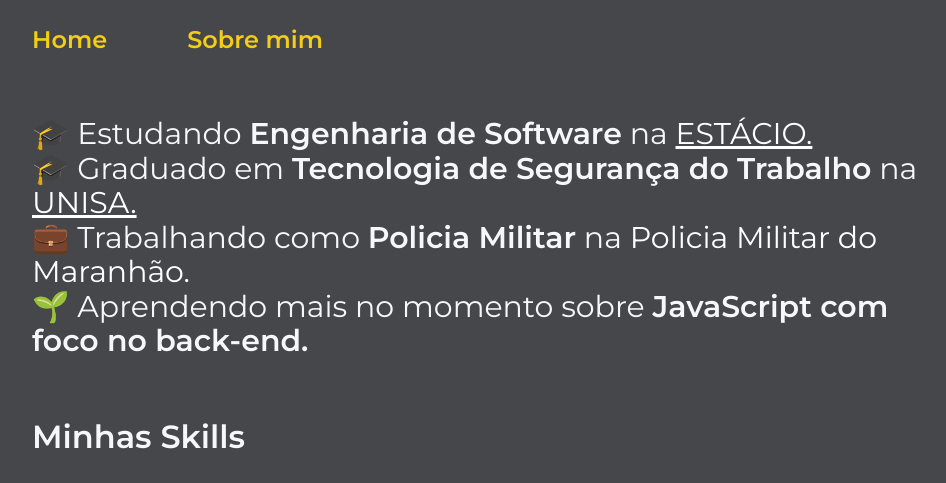
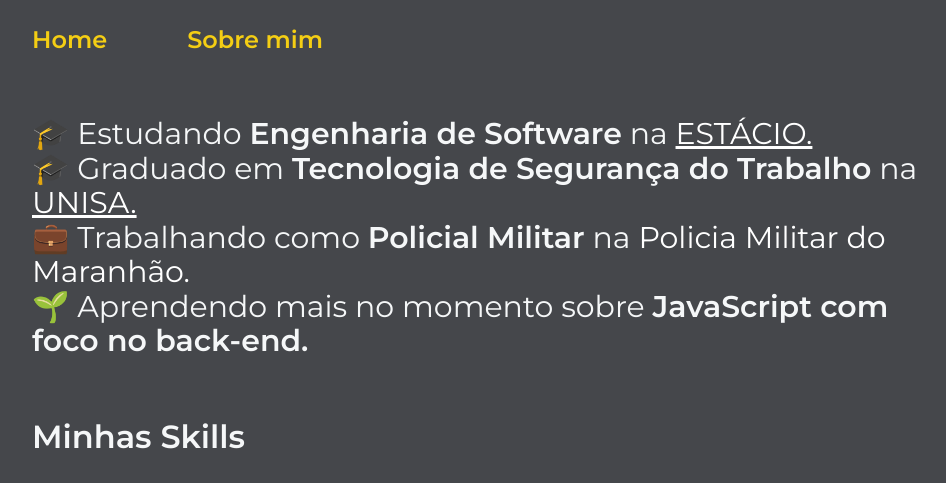
Before and after one commit to haylonmosinhodev/portifolio-html-css, a plain HTML site: page about.html in a window 1280 px wide. Shown: the top 483 px of the page, without its empty margins (160-1106 px from the left). Drawn offline with Linux system fonts and the light colour scheme.

Commit message:
Corrigindo erros ortograficos

```diff
--- a/about.html
+++ b/about.html
@@ -27,7 +27,7 @@
                     <br>
                     🎓 Graduado em <strong>Tecnologia de Segurança do Trabalho</strong>
                     na <a class="apresentacao__texto__sobremim_link" href="https://www.unisa.br/" target="_blank">UNISA.</a><br>
-                    💼 Trabalhando como <strong>Policia Militar</strong> na
+                    💼 Trabalhando como <strong>Policial Militar</strong> na
                     <a class="apresentacao__texto__sobremim_link href="https://www.pm.ma.gov.br/">Policia Militar do Maranhão.</a> <br>
                     🌱   Aprendendo mais no momento sobre <strong>JavaScript com foco no
                         back-end.</strong>
```
